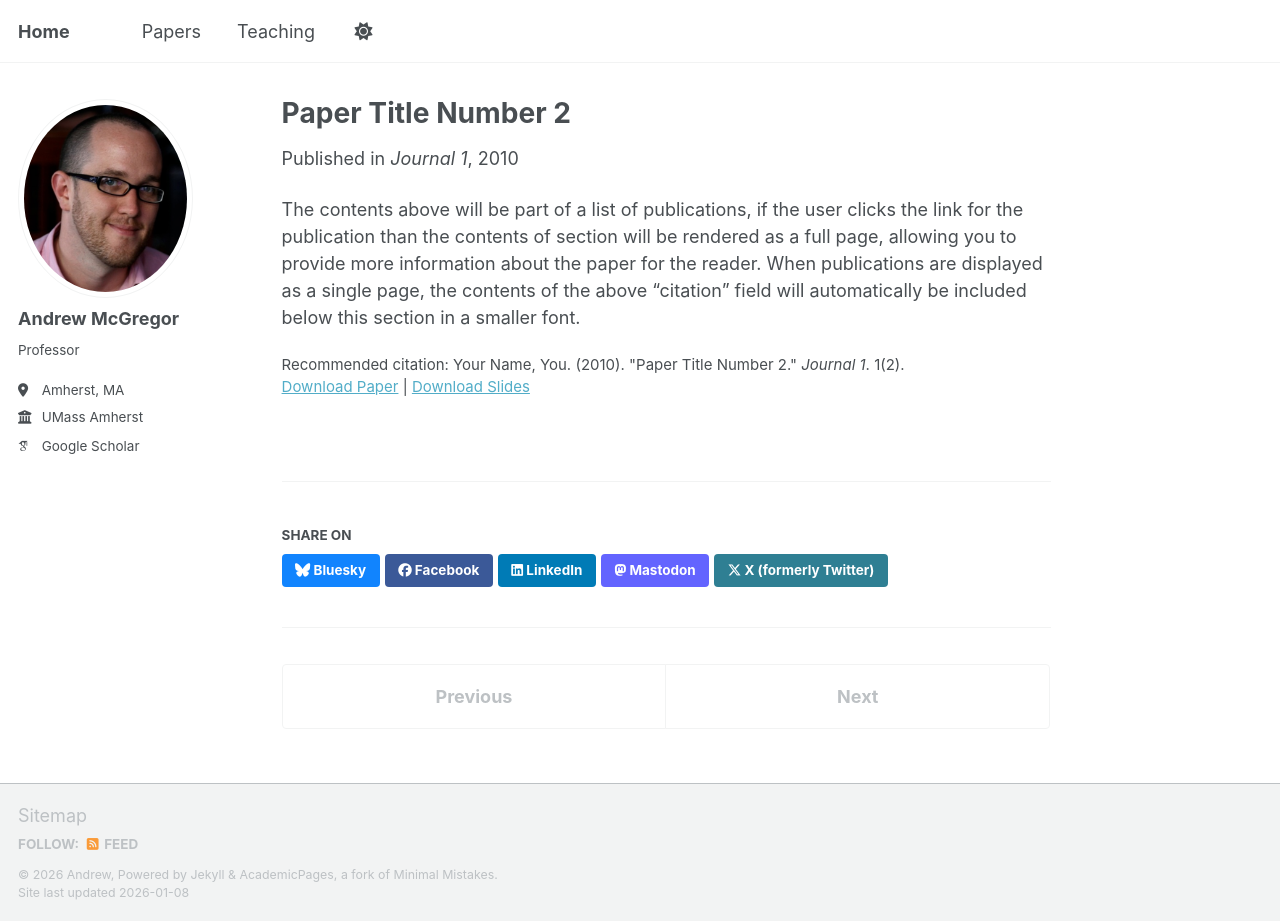
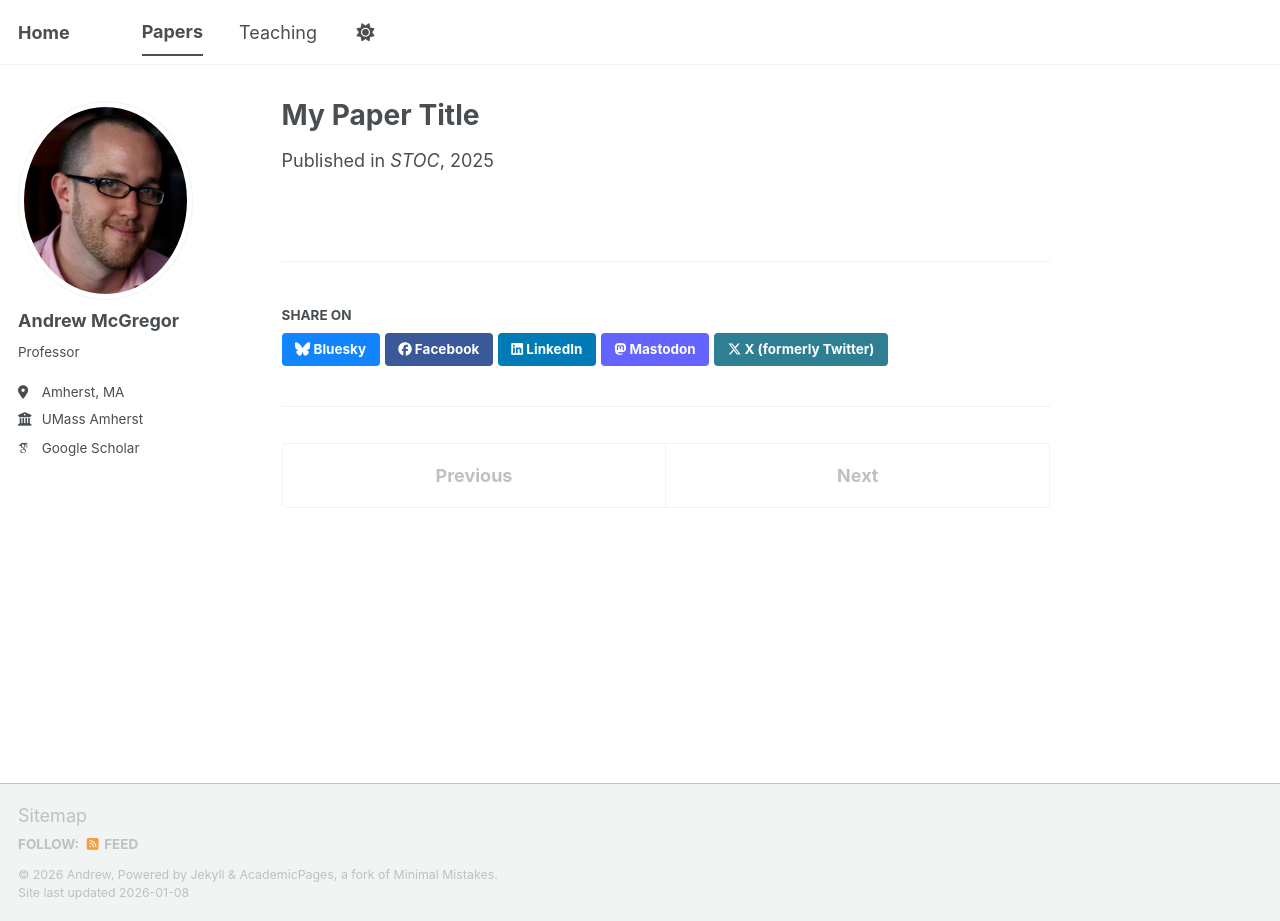
Before and after one commit to mcgregor-andrew/mcgregor-andrew.github.io, a Jekyll site: the page built from _publications/2010-10-01-paper-title-number-2.md, in a window 1280 px wide and 921 px high. Built offline with Jekyll 4.4.1, drawn with Linux system fonts in a browser that asks for light colours; some web fonts are replaced; a script bundle is joined from its source files by our own code; library files that are not in the unit come from our copies.

Commit message:
Update 2010-10-01-paper-title-number-2.md

```diff
--- a/_publications/2010-10-01-paper-title-number-2.md
+++ b/_publications/2010-10-01-paper-title-number-2.md
@@ -1,14 +1,10 @@
 ---
-title: "Paper Title Number 2"
+title: "My Paper Title"
 collection: publications
-category: manuscripts
-permalink: /publication/2010-10-01-paper-title-number-2
-excerpt: 'This paper is about the number 2. The number 3 is left for future work.'
-date: 2010-10-01
-venue: 'Journal 1'
-slidesurl: 'https://academicpages.github.io/files/slides2.pdf'
-paperurl: 'https://academicpages.github.io/files/paper2.pdf'
-citation: 'Your Name, You. (2010). &quot;Paper Title Number 2.&quot; <i>Journal 1</i>. 1(2).'
+date: 2025-06-01
+venue: "STOC"
+authors: "A. McGregor, …"
+paperurl: "https://arxiv.org/pdf/..."
+codeurl: "https://github.com/..."
+abstract: "One sentence (or more) abstract here."
 ---
-
-The contents above will be part of a list of publications, if the user clicks the link for the publication than the contents of section will be rendered as a full page, allowing you to provide more information about the paper for the reader. When publications are displayed as a single page, the contents of the above "citation" field will automatically be included below this section in a smaller font.
```
